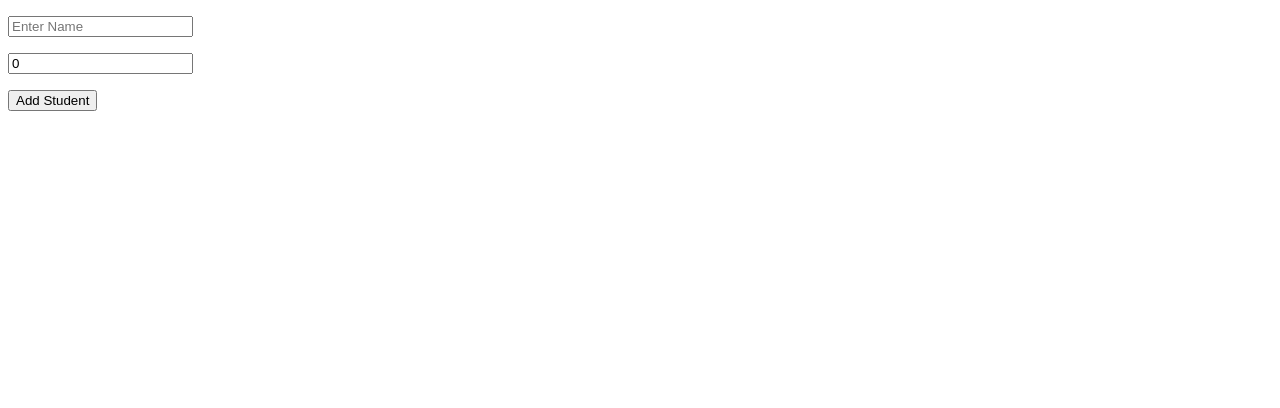
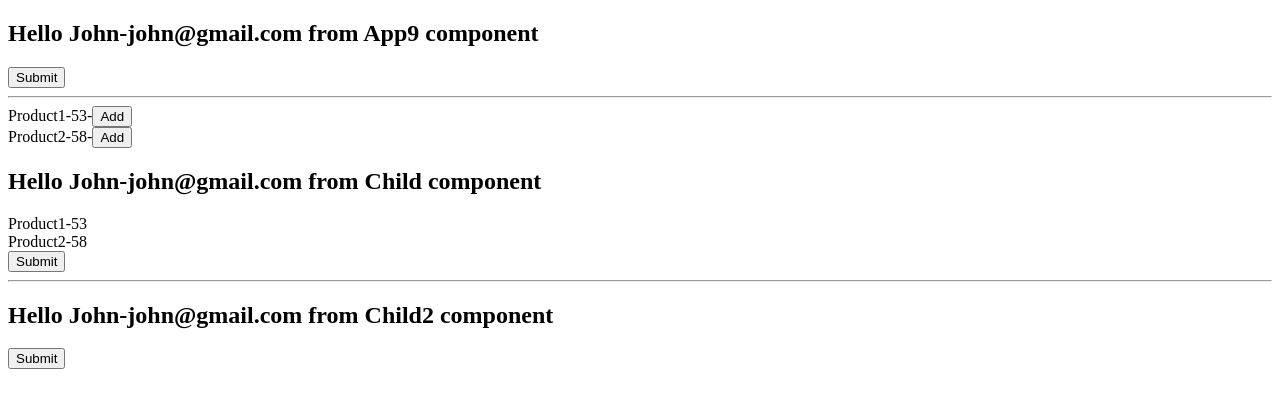
Before and after one commit to praveannair/myreactapp, a React (Create React App) app: page / in a window 1280 px wide. Shown: the top 408 px of the page. Built offline with nearby package versions, Linux system fonts and the light colour scheme; the HTML template or start-up script is replaced by a standard one.

Commit message:
added useState

```diff
--- /dev/null
+++ b/src/App9.js
@@ -0,0 +1,31 @@
+import { useState, createContext } from "react";
+import Child from "./Child";
+import Child2 from "./Child2";
+export const UserContext = createContext();
+export default function App9() {
+  const [name, setName] = useState("John");
+  const [cart, setCart] = useState([
+    { name: "Product1", price: 53 },
+    { name: "Product2", price: 58 },
+  ]);
+  const [email, setEmail] = useState("john@gmail.com");
+  const val = { name, setName, email, setEmail,cart,setCart };
+
+  return (
+    <>
+      <UserContext.Provider value={val}>
+        <h2>
+          Hello {name}-{email} from App9 component
+        </h2>
+        <button onClick={() => setName("Ria")}>Submit</button>
+        <hr></hr>
+        {cart.map((value,index)=> (
+            <div>{value.name}-{value.price}-<button>Add</button></div>
+        ))}
+        <Child />
+        <hr></hr>
+        <Child2 />
+      </UserContext.Provider>
+    </>
+  );
+}
--- /dev/null
+++ b/src/Child.js
@@ -0,0 +1,16 @@
+import {UserContext} from "./App9"
+import { useContext } from "react";
+export default function Child() {
+  const {name,setName,email,setEmail,cart,setCart} = useContext(UserContext);
+
+
+  return (
+    <>
+      <h2>Hello {name}-{email} from Child component</h2>
+      {cart.map((value,index)=> (
+            <div>{value.name}-{value.price}</div>
+        ))}
+      <button onClick={()=>setName("Cathy")}>Submit</button>
+    </>
+  );
+}
--- /dev/null
+++ b/src/Child2.js
@@ -0,0 +1,11 @@
+import {UserContext} from "./App9"
+import { useContext } from "react";
+export default function Child() {
+  const {name,setName,email,setEmail} = useContext(UserContext);
+  return (
+    <>
+      <h2>Hello {name}-{email} from Child2 component</h2>
+      <button onClick={()=>setName("Mike")}>Submit</button>
+    </>
+  );
+}
--- a/src/index.js
+++ b/src/index.js
@@ -1,4 +1,4 @@
 import ReactDOM from "react-dom/client";
-import App7 from './App7'
+import App9 from './App9'
 const root = ReactDOM.createRoot(document.getElementById("root"));
-root.render(<App7 />);
+root.render(<App9 />);
```
Also changed, not shown: src/App8.js (added, +7 -0 lines).
